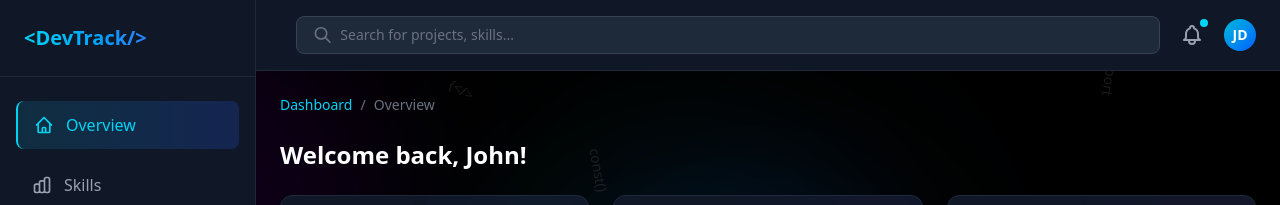
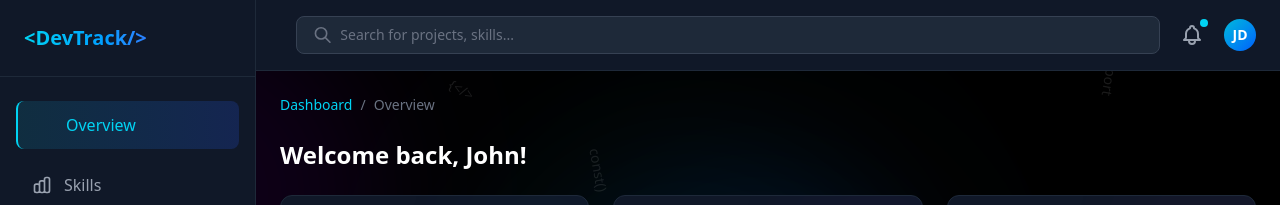
Before and after one commit to nazmisani/DevTrack_Client, a Next.js app in the folder my-app/: page /dashboard in a window 1280 px wide. Shown: the top 205 px of the page. Built offline with nearby package versions, Linux system fonts and the light colour scheme.

Commit message:
fix: remove unused stroke attribute from icon component

```diff
--- a/my-app/src/app/dashboard/page.tsx
+++ b/my-app/src/app/dashboard/page.tsx
@@ -137,7 +137,6 @@ export default function Dashboard() {
                   className="h-5 w-5 mr-3"
                   fill="none"
                   viewBox="0 0 24 24"
-                  stroke="currentColor"
                 >
                   <path
                     strokeLinecap="round"
```
Also changed, not shown: my-app/src/app/layout-with-sidebar.tsx (added).
